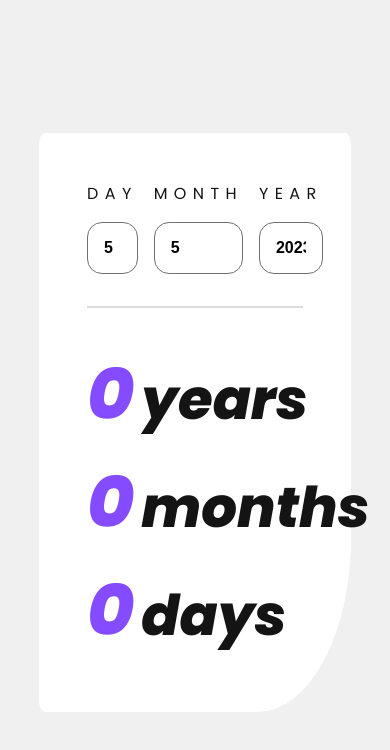
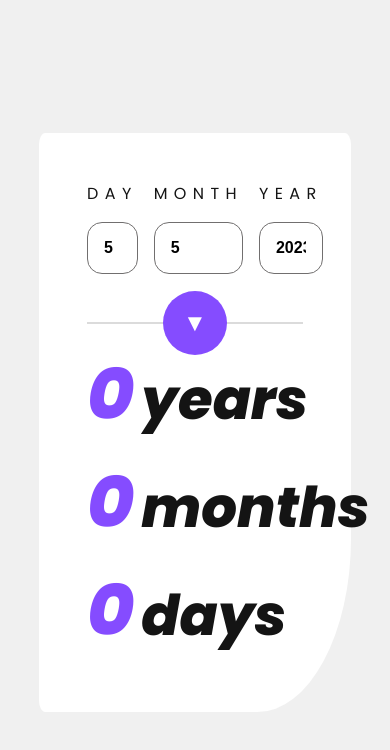
Before and after one commit to dantnad/FM-age-calculator, a React (Create React App) app: page / in a window 390 px wide. Shown: the top 750 px of the page. Built offline with nearby package versions, Linux system fonts and the light colour scheme.

Commit message:
Improved mobile responsiveness Added a button and a form for manual input

```diff
--- a/src/App.js
+++ b/src/App.js
@@ -1,4 +1,6 @@
+import Button from "./components/button/button";
 import Card from "./components/card/card";
+import Form from "./components/form/form";
 import Input from "./components/input/input";
 import Result from "./components/result/result";
 import { useState } from "react";
@@ -8,26 +10,37 @@ function App() {
   const [day, setDay] = useState(today.getDate());
   const [month, setMonth] = useState(today.getMonth() + 1);
   const [year, setYear] = useState(today.getFullYear());
+  const [{ years, months, days }, setAge] = useState({
+    years: 0,
+    months: 0,
+    days: 0,
+  });
   const [warning, setWarning] = useState("");
 
+  const calculateAge = () => {
     const birthDate = new Date(year, month - 1, day);
-
-  const ageinms = () => {
-    if (today.getTime() - birthDate.getTime() < 0) {
-      return 0;
-    }
-    return today.getTime() - birthDate.getTime();
-  };
-  const age = {
+    const ageinms = () =>
+      today.getTime() - birthDate.getTime() < 0
+        ? 0
+        : today.getTime() - birthDate.getTime();
+    setAge({
       years: Math.floor(ageinms() / (1000 * 60 * 60 * 24 * 365)),
       months: Math.floor(((ageinms() / (1000 * 60 * 60 * 24)) % 365) / 30),
       days: Math.floor(((ageinms() / (1000 * 60 * 60 * 24)) % 365) % 30),
+    });
+  };
+
+  const handleSubmit = (event) => {
+    event.preventDefault();
+    setWarning("");
+    calculateAge();
   };
 
   return (
     <div className='App'>
       <Card>
         <div className='input-group'>
+          <Form onSubmit={handleSubmit} warning={warning}>
             <Input
               label='Day'
               name='day'
@@ -59,12 +72,13 @@ function App() {
               }}
               warning={year > today.getFullYear() && "Invalid year"}
             />
+          </Form>
         </div>
-        <hr />
+        <Button onClick={handleSubmit}>⇣</Button>
         <div>
-          <Result unit='years' amount={age.years} />
-          <Result unit='months' amount={age.months} />
-          <Result unit='days' amount={age.days} />
+          <Result unit='years' amount={years} />
+          <Result unit='months' amount={months} />
+          <Result unit='days' amount={days} />
         </div>
       </Card>
     </div>
--- a/src/components/button/button.jsx
+++ b/src/components/button/button.jsx
@@ -0,0 +1,50 @@
+import breakpoints from "../../breakpoints";
+import styled from "styled-components";
+
+const Button = styled.button`
+  background-color: var(--color-primary);
+  position: absolute;
+  padding: 1rem;
+  font-size: 1.5rem;
+  color: white;
+  border: none;
+  border-radius: 100%;
+  width: 4rem;
+  aspect-ratio: 1/1;
+
+  &&:hover {
+    cursor: pointer;
+  }
+
+  @media ${breakpoints.tablet} {
+    width: 6rem;
+    right: 12%;
+  }
+`;
+
+const ButtonSubmit = ({ className, ...props }) => {
+  return (
+    <div className={className}>
+      <Button {...props} type='submit'>
+        ▼
+      </Button>
+      <hr />
+    </div>
+  );
+};
+
+export default styled(ButtonSubmit)`
+  display: flex;
+  margin: 2rem 0 0;
+  justify-content: center;
+  align-items: center;
+
+  > hr {
+    width: 100%;
+    border: 1px solid var(--color-light-grey, black);
+  }
+
+  @media ${breakpoints.tablet} {
+    justify-content: right;
+  }
+`;
--- a/src/components/card/card.jsx
+++ b/src/components/card/card.jsx
@@ -3,6 +3,7 @@ import styled from "styled-components";
 
 export default styled.div`
   display: flex;
+  position: relative;
   flex-direction: column;
   gap: 1rem;
   padding: 3rem;
@@ -11,20 +12,16 @@ export default styled.div`
   margin: 0 auto;
   background-color: var(--color-white, white);
 
-  > .input-group {
-    display: flex;
-    flex-direction: row;
-    justify-content: start;
-    align-items: start;
-    gap: 1rem;
-  }
-
   > hr {
     border: 1px solid var(--color-light-grey, black);
-    margin: 1rem 0;
+    margin: 2rem 0;
   }
 
   @media ${breakpoints.tablet} {
     width: clamp(30rem, 80vw, 50rem);
+
+    > hr {
+      margin: 1rem 0;
+    }
   }
 `;
--- /dev/null
+++ b/src/components/form/form.jsx
@@ -0,0 +1,24 @@
+import styled from "styled-components";
+
+const Warning = styled.p`
+  color: var(--color-error, red);
+`;
+
+const Form = ({ action, warning, className, children, ...props }) => {
+  return (
+    <form {...props} className={className}>
+      <div className='input-group'>{children}</div>
+      {warning && <Warning>{warning}</Warning>}
+    </form>
+  );
+};
+
+export default styled(Form)`
+  && .input-group {
+    display: flex;
+    flex-direction: row;
+    justify-content: start;
+    align-items: start;
+    gap: 1rem;
+  }
+`;
--- a/src/components/input/input.jsx
+++ b/src/components/input/input.jsx
@@ -17,6 +17,7 @@ const Input = styled.input`
 
 const Label = styled.label`
   letter-spacing: 0.4rem;
+  font-size: 1rem;
 `;
 
 const Warning = styled.p`
```
Lines whose indentation alone changed are shown as unchanged.
